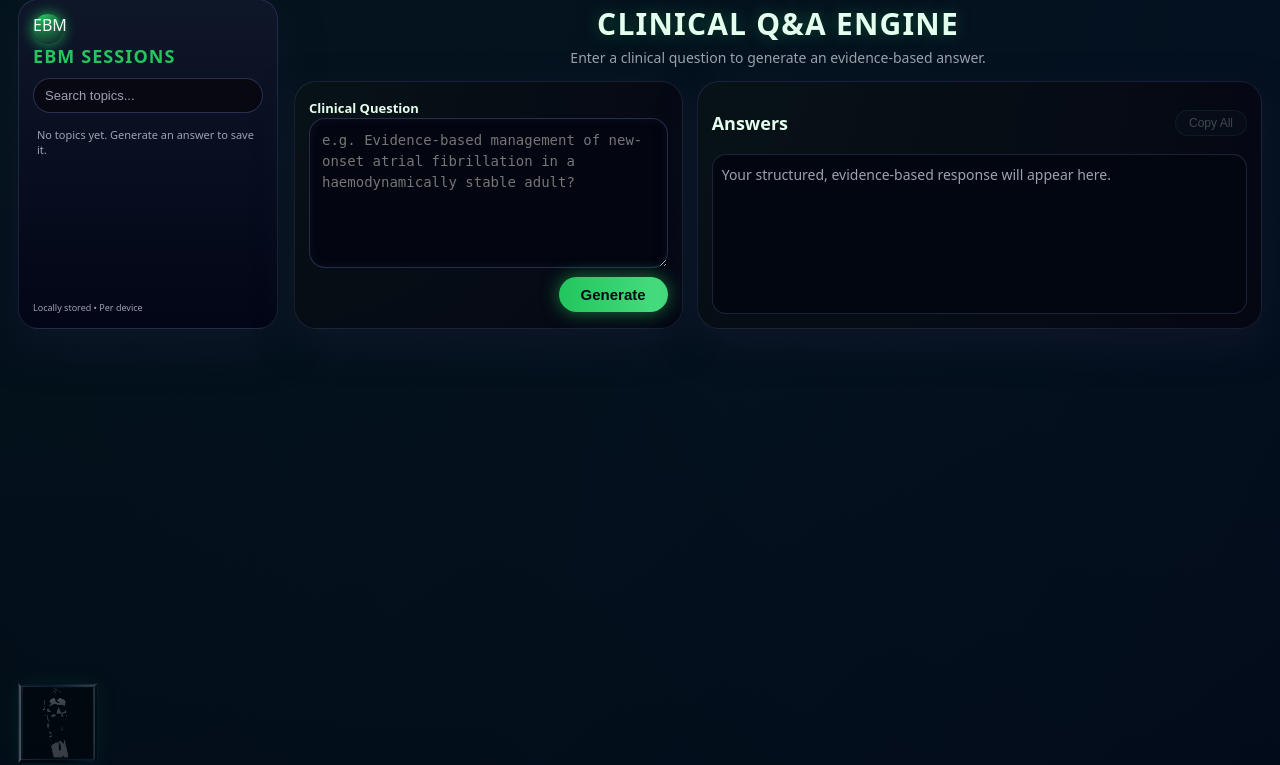
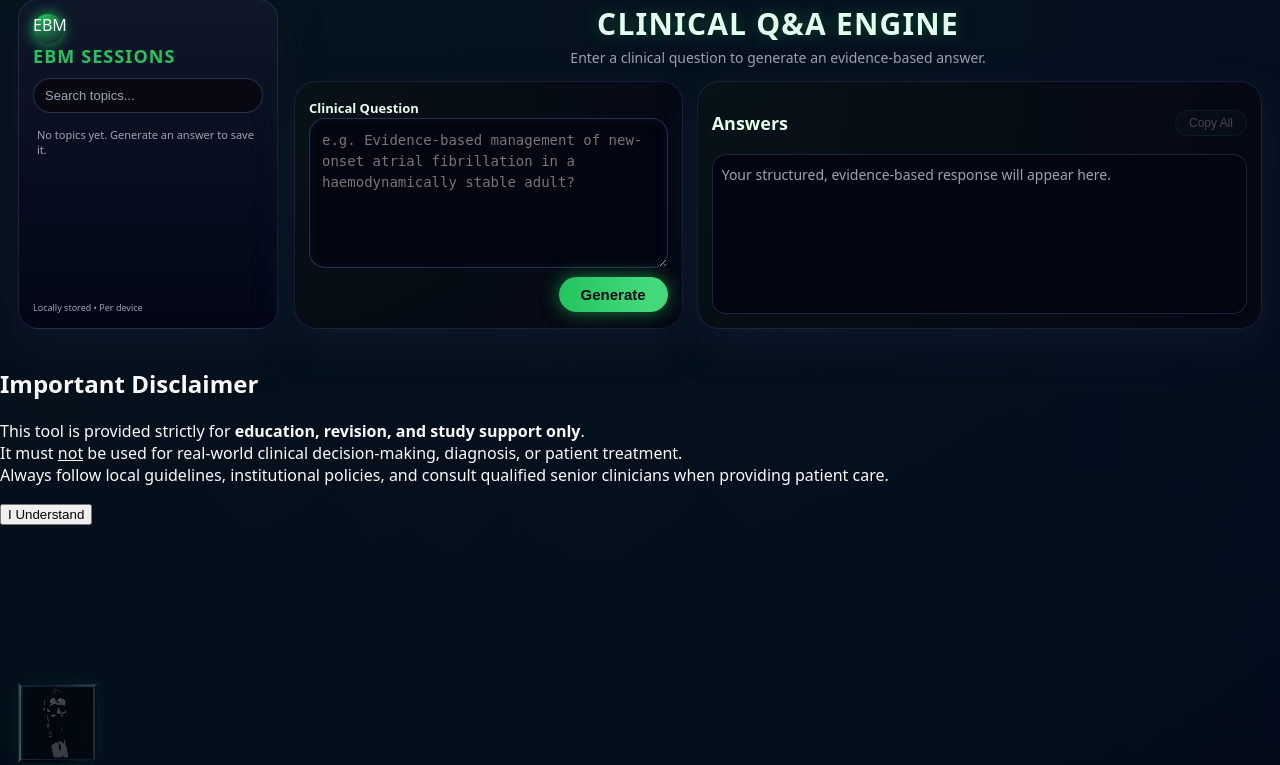
Before and after one commit to mitties2020/clinical-qa, a Flask app: page / in a window 1280 px wide. Shown: the part 19-784 px from the top of the page. Run offline with Flask 3, Linux system fonts and the light colour scheme.

Commit message:
Update index.html

```diff
--- a/templates/index.html
+++ b/templates/index.html
@@ -33,7 +33,7 @@
         <!-- MAIN REGION -->
         <div class="main-region">
           <header class="header">
-            <h1 class="title">CLINICAL Q&A ENGINE</h1>
+            <h1 class="title">CLINICAL Q&amp;A ENGINE</h1>
             <p class="subtitle">Enter a clinical question to generate an evidence-based answer.</p>
           </header>
 
@@ -81,6 +81,19 @@
        alt="logo"
        class="corner-logo">
 
+  <!-- DISCLAIMER MODAL (shown on first visit only) -->
+  <div id="disclaimerOverlay" class="disclaimer-overlay" style="display: none;">
+    <div class="disclaimer-box">
+      <h2 class="disclaimer-title">Important Disclaimer</h2>
+      <p class="disclaimer-text">
+        This tool is provided strictly for <strong>education, revision, and study support only</strong>.<br>
+        It must <u>not</u> be used for real-world clinical decision-making, diagnosis, or patient treatment.<br>
+        Always follow local guidelines, institutional policies, and consult qualified senior clinicians when providing patient care.
+      </p>
+      <button id="disclaimerBtn" class="disclaimer-btn">I Understand</button>
+    </div>
+  </div>
+
   <script>
     const questionInput = document.getElementById("question");
     const generateBtn = document.getElementById("generateBtn");
@@ -93,9 +106,11 @@
     function escapeHtml(str) {
       return str.replace(/&/g,"&amp;").replace(/</g,"&lt;").replace(/>/g,"&gt;");
     }
+
     function hasNonEmpty(arr) {
       return Array.isArray(arr) && arr.some(l => l.trim() !== "");
     }
+
     function flashCopy(btn) {
       const t = btn.textContent;
       btn.textContent = "Copied";
@@ -106,6 +121,7 @@
       }, 900);
     }
 
+    // ---------- BUILD STRUCTURED HTML ----------
     function buildStructuredHtml(raw) {
       if (!raw) return "";
       let text = raw
@@ -152,6 +168,7 @@
       let html = "";
       let idx = 0;
 
+      // Only summary case
       if (!seenExplicit && sections.length === 1 && sections[0].title === "Summary") {
         const body = sections[0].content.join(" ").trim();
         if (!body) return "No response generated.";
@@ -225,6 +242,7 @@
       return html || "No response generated.";
     }
 
+    // ---------- CONVERSATION STORAGE ----------
     function loadConversations() {
       let data = [];
       try {
@@ -310,6 +328,7 @@
       });
     }
 
+    // ---------- GENERATE ----------
     async function generate() {
       const query = questionInput.value.trim();
       if (!query) return;
@@ -347,19 +366,23 @@
       }
     }
 
+    // ---------- EVENTS ----------
     generateBtn.addEventListener("click", generate);
+
     questionInput.addEventListener("keydown", (e) => {
       if (e.key === "Enter" && !e.shiftKey) {
         e.preventDefault();
         generate();
       }
     });
+
     copyAllBtn.addEventListener("click", async () => {
       const text = answerEl.textContent.trim();
       if (!text) return;
       await navigator.clipboard.writeText(text);
       flashCopy(copyAllBtn);
     });
+
     document.addEventListener("click", async (e) => {
       if (e.target.classList.contains("section-copy-btn")) {
         const id = e.target.dataset.target;
@@ -380,8 +403,27 @@
         content.style.display = open ? "none" : "block";
       }
     });
+
     topicSearch.addEventListener("input", filterTopics);
-    window.addEventListener("DOMContentLoaded", loadConversations);
+
+    window.addEventListener("DOMContentLoaded", () => {
+      loadConversations();
+
+      // DISCLAIMER POPUP HANDLING
+      const disclaimerOverlay = document.getElementById("disclaimerOverlay");
+      const disclaimerBtn = document.getElementById("disclaimerBtn");
+
+      if (disclaimerOverlay && disclaimerBtn) {
+        if (!localStorage.getItem("ebm_disclaimer_accepted")) {
+          disclaimerOverlay.style.display = "flex";
+        }
+
+        disclaimerBtn.addEventListener("click", () => {
+          localStorage.setItem("ebm_disclaimer_accepted", "yes");
+          disclaimerOverlay.style.display = "none";
+        });
+      }
+    });
   </script>
 </body>
 </html>
```
